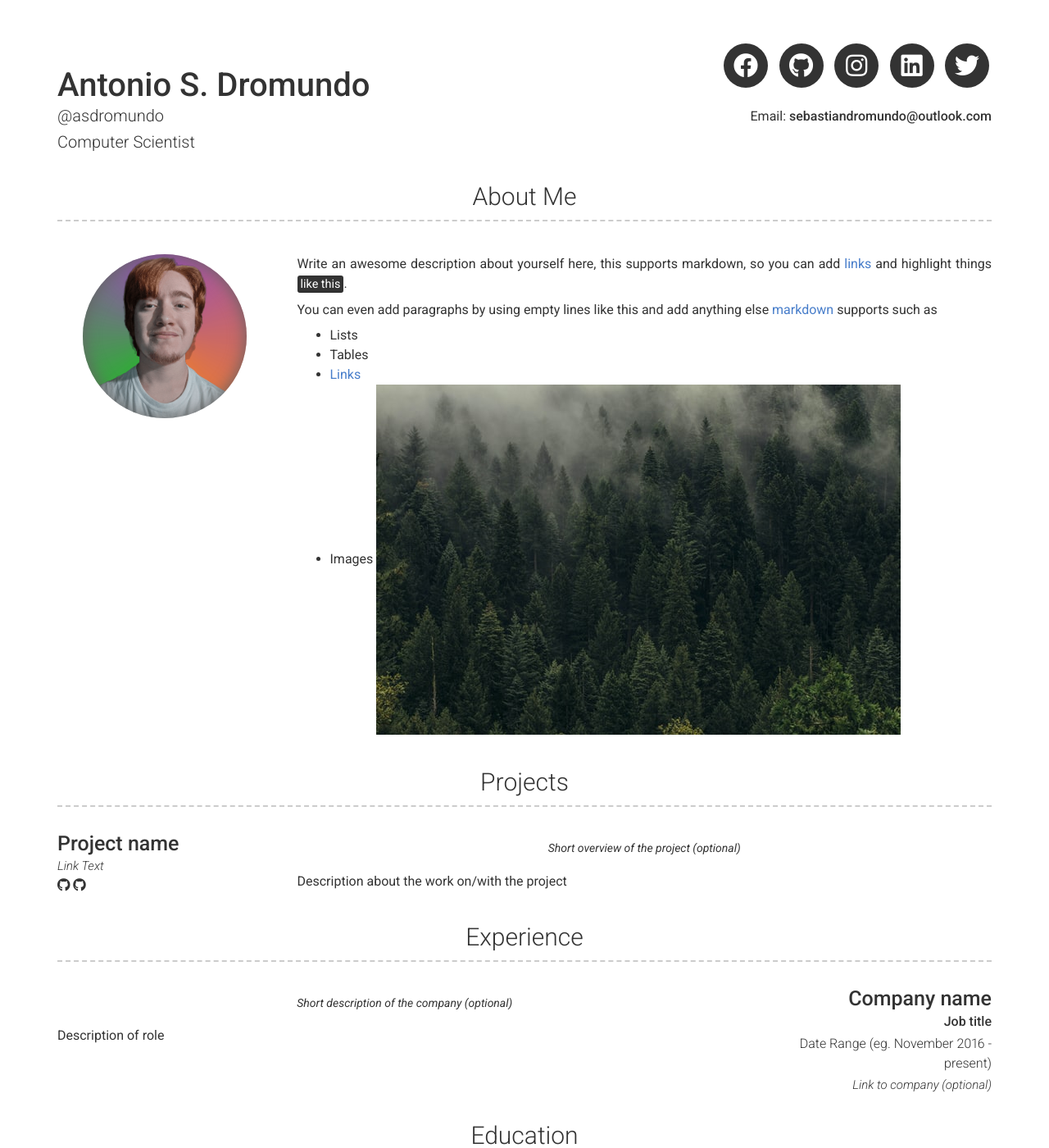
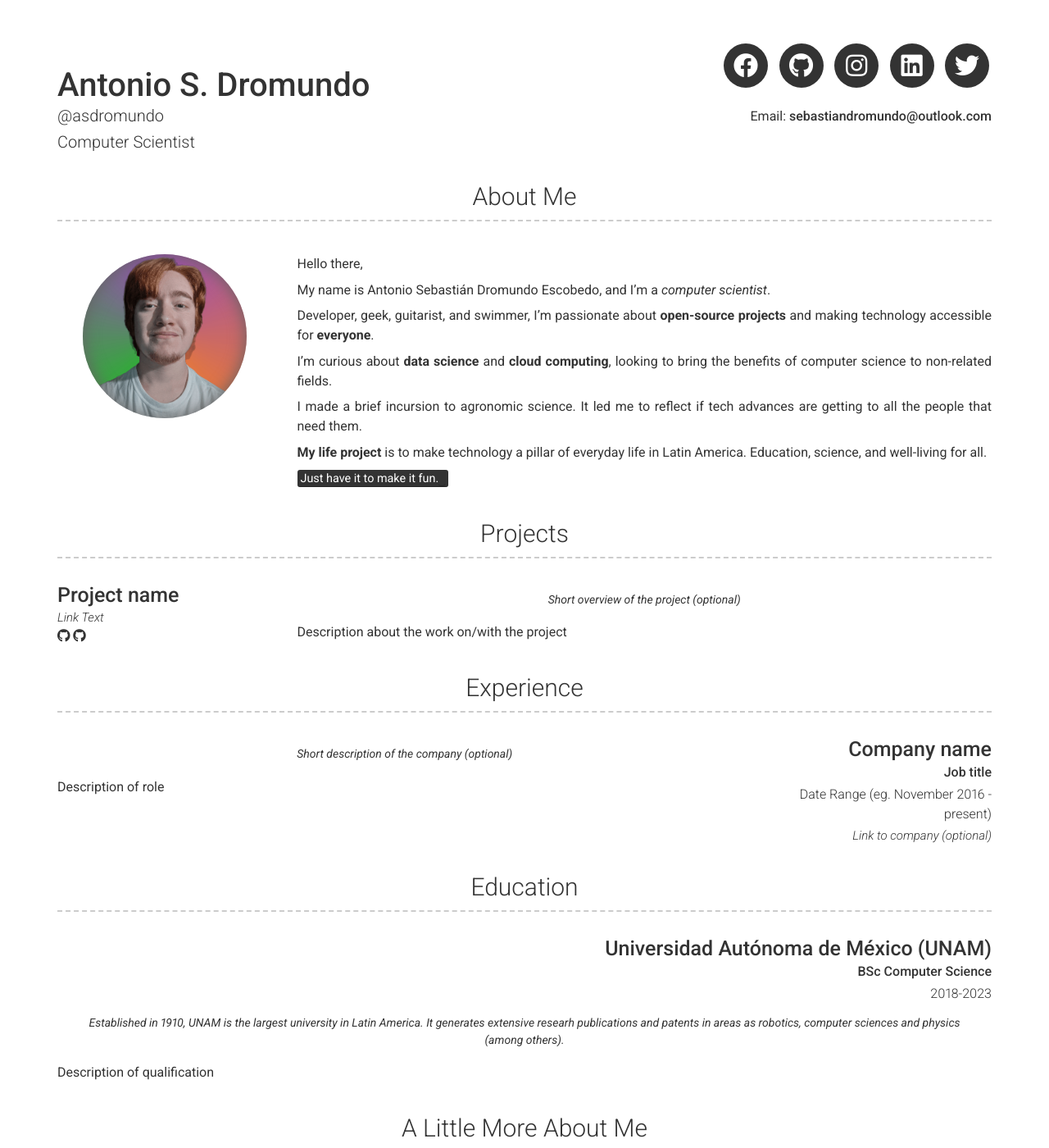
Before and after one commit to asdromundo/asdromundo.github.io, a Jekyll site: the page built from index.md, in a window 1280 px wide and 1400 px high. Shown: the whole window at 82% size. Built offline with Jekyll 4.4.1, drawn with Linux system fonts in a browser that asks for light colours; nearby versions of some CDN libraries; some of the changed text lies outside the part shown.

Commit message:
Modificado /index.html, agrego texto sobre mí

```diff
--- a/_config.yml
+++ b/_config.yml
@@ -53,13 +53,20 @@ additional_links:
 # about_title: About Me (Use this to override about section title)
 about_profile_image: images/profile.png
 about_content: | # this will include new lines to allow paragraphs
-  Write an awesome description about yourself here, this supports markdown, so you can add [links](http://foobar.com) and highlight things <mark>like this</mark>.
+  Hello there,
 
-  You can even add paragraphs by using empty lines like this and add anything else [markdown](https://www.markdownguide.org/getting-started#what-is-markdown) supports such as
-    - Lists
-    - Tables
-    - <a href="google.com">Links</a>
-    - Images ![alt text](/images/landscape-trees.jpg "Trees")
+  My name is Antonio Sebastián Dromundo Escobedo, and I'm a *computer scientist*.
+
+  Developer, geek, guitarist, and swimmer, I'm passionate about **open-source projects** and making technology accessible for **everyone**.
+
+  I'm curious about **data science** and **cloud computing**, looking to bring the benefits of computer science to non-related fields.
+
+  I made a brief incursion to agronomic science. It led me to reflect if tech advances are getting to all the people that need them.
+
+  **My life project** is to make technology a pillar of everyday life in Latin America.
+  Education, science, and well-living for all.
+
+  <mark>Just have it to make it fun.<mark>
 
 content:
   - title: Projects # Title for the section
@@ -96,11 +103,12 @@ content:
     layout: list
     content:
       - layout: top-right
-        title: Institution name
+        title: Universidad Autónoma de México (UNAM)
         sub_title: BSc Computer Science
         caption: 2018-2023
         quote: >
-          Short institution or course description (optional)
+          Established in 1910, UNAM is the largest university in Latin America.
+           It generates extensive researh publications and patents in areas as robotics, computer sciences and physics (among others).
         description: | # this will include new lines to allow paragraphs
           Description of qualification
   - title: A Little More About Me
@@ -111,7 +119,7 @@ content:
       Or you could title it **Skills** and write a bit more about things that make you more desirable, like *leadership* or *teamwork*
 
 # Footer
-footer_show_references: true
+footer_show_references: false
 # references_title: References on request (Override references text)
 
 # Build settings
```
Also changed, not shown: 1 other file.
